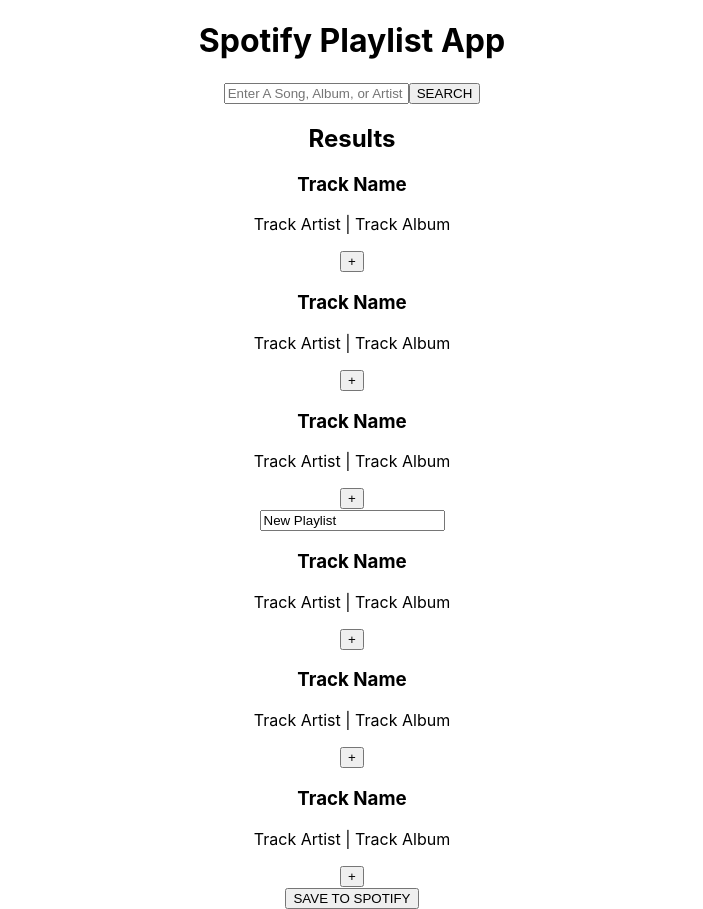
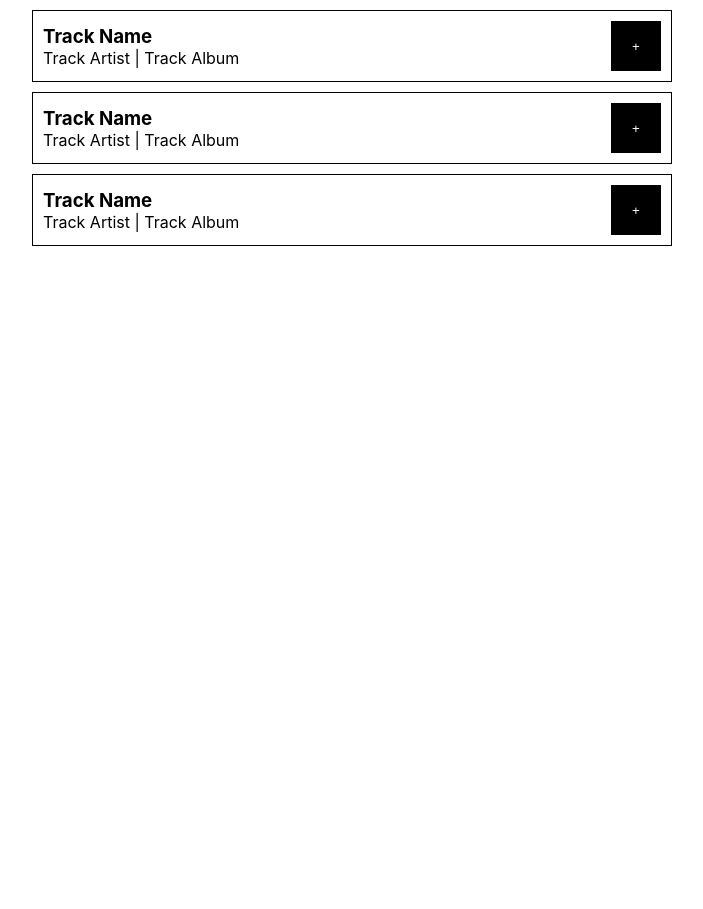
Before and after one commit to anishsharma21/jammming, a React (Create React App) app: page / in a window 1280 px wide. Shown: the whole page, without its empty margins (288-991 px from the left). After the commit the page ends 800 px from the top, so only its background shows below. Built offline with nearby package versions, Linux system fonts and the light colour scheme.

Commit message:
Update styles and components, fixed the track and tracklist components, other changes that still need to be made throughout however.

```diff
--- a/src/App/App.css
+++ b/src/App/App.css
@@ -2,37 +2,14 @@
   text-align: center;
 }
 
-.App-logo {
-  height: 40vmin;
-  pointer-events: none;
+.SearchResultsContainer {
+  display: flex;
+  justify-content: space-between;
+  max-width: 1200px; /* Adjust as needed */
+  margin: 0 auto; /* Center the container */
 }
 
-@media (prefers-reduced-motion: no-preference) {
-  .App-logo {
-    animation: App-logo-spin infinite 20s linear;
-  }
+.SearchResults, .Playlist {
+  flex: 1;
+  margin: 0 10px;
 }
-
-.App-header {
-  background-color: #282c34;
-  min-height: 100vh;
-  display: flex;
-  flex-direction: column;
-  align-items: center;
-  justify-content: center;
-  font-size: calc(10px + 2vmin);
-  color: white;
-}
-
-.App-link {
-  color: #61dafb;
-}
-
-@keyframes App-logo-spin {
-  from {
-    transform: rotate(0deg);
-  }
-  to {
-    transform: rotate(360deg);
-  }
-}
--- a/src/App/App.js
+++ b/src/App/App.js
@@ -7,10 +7,12 @@
 function App() {
   return (
     <div className="App">
-      <h1>Spotify Playlist App</h1>
+      <h1>Jammming</h1>
       <SearchBar />
-      <SearchResults />
-      <Playlist />
+      <div className="SearchResultsContainer">
+        <SearchResults />
+        <Playlist />
+      </div>
     </div>
   );
 }
--- a/src/Playlist/Playlist.js
+++ b/src/Playlist/Playlist.js
@@ -1,13 +1,13 @@
 import React from 'react';
-import './Playlist.module.css';
+import styles from './Playlist.module.css';
 import TrackList from '../TrackList/TrackList';
 
 function Playlist() {
   return (
-    <div className="Playlist">
+    <div className={styles.Playlist}>
       <input defaultValue={'New Playlist'}/>
-      <TrackList />
-      <button className="Playlist-save">SAVE TO SPOTIFY</button>
+      <TrackList isInPlaylist={true} />
+      <button className={styles['Playlist-save']}>SAVE TO SPOTIFY</button>
     </div>
   );
 }
--- a/src/Playlist/Playlist.module.css
+++ b/src/Playlist/Playlist.module.css
@@ -0,0 +1,10 @@
+.Playlist {
+    display: flex;
+    flex-direction: column;
+    align-items: center;
+    padding: 20px;
+  }
+
+  .Playlist-save {
+    margin-top: 20px; /* Adjust as needed */
+  }
--- a/src/SearchResults/SearchResults.module.css
+++ b/src/SearchResults/SearchResults.module.css
@@ -0,0 +1,4 @@
+.SearchResults {
+    padding: 0;
+    margin: 0;
+  }
--- a/src/Track/Track.js
+++ b/src/Track/Track.js
@@ -1,14 +1,16 @@
 import React from 'react';
 import styles from './Track.module.css';
 
-function Track() {
+function Track({ isInPlaylist }) {
   return (
-    <div className={styles.Track}>
-      <div className={styles.TrackInformation}>
-        <h3>Track Name</h3>
-        <p>Track Artist | Track Album</p>
+    <div className={styles.TrackContainer}>
+      <div className={styles.TrackDetails}>
+        <h3 className={styles.TrackName}>Track Name</h3>
+        <p className={styles.TrackInfo}>Track Artist | Track Album</p>
       </div>
-      <button className={styles.TrackAction}>+</button>
+      <button className={styles.TrackButton}>
+        {isInPlaylist ? '-' : '+'}
+      </button>
     </div>
   );
 }
--- a/src/Track/Track.module.css
+++ b/src/Track/Track.module.css
@@ -0,0 +1,29 @@
+.TrackContainer {
+    display: flex;
+    justify-content: space-between;
+    align-items: center;
+    border: 1px solid #000;
+    padding: 10px;
+    margin: 10px 0;
+  }
+
+  .TrackDetails {
+    flex-grow: 1;
+    margin-right: 10px;
+  }
+
+  .TrackName, .TrackInfo {
+    margin: 0;
+  }
+
+  .TrackButton {
+    width: 50px;
+    height: 50px;
+    border: none;
+    background-color: #000;
+    color: #fff;
+    display: flex;
+    justify-content: center;
+    align-items: center;
+    cursor: pointer;
+  }
--- a/src/TrackList/TrackList.js
+++ b/src/TrackList/TrackList.js
@@ -1,13 +1,13 @@
 import React from 'react';
-import './TrackList.module.css';
 import Track from '../Track/Track';
+import styles from './TrackList.module.css'; // Import the CSS module
 
-function TrackList() {
+function TrackList({ isInPlaylist }) {
   return (
-    <div className="TrackList">
-      <Track />
-      <Track />
-      <Track />
+    <div className={styles.TrackList}> {/* Use the styles in your JSX code */}
+      <Track isInPlaylist={isInPlaylist} />
+      <Track isInPlaylist={isInPlaylist} />
+      <Track isInPlaylist={isInPlaylist} />
     </div>
   );
 }
--- a/src/TrackList/TrackList.module.css
+++ b/src/TrackList/TrackList.module.css
@@ -0,0 +1,4 @@
+.TrackList {
+    width: 50%;
+    margin: 0 auto;
+  }
--- a/src/index.js
+++ b/src/index.js
@@ -1,13 +1,15 @@
 import React from 'react';
 import ReactDOM from 'react-dom/client';
 import './index.css';
-import App from './App/App';
+// import App from './App/App';
+// import Track from './Track/Track';
+import TrackList from './TrackList/TrackList';
 import reportWebVitals from './reportWebVitals';
 
 const root = ReactDOM.createRoot(document.getElementById('root'));
 root.render(
   <React.StrictMode>
-    <App />
+    <TrackList />
   </React.StrictMode>
 );
 
```
Also changed, not shown: src/logo.svg (deleted).
